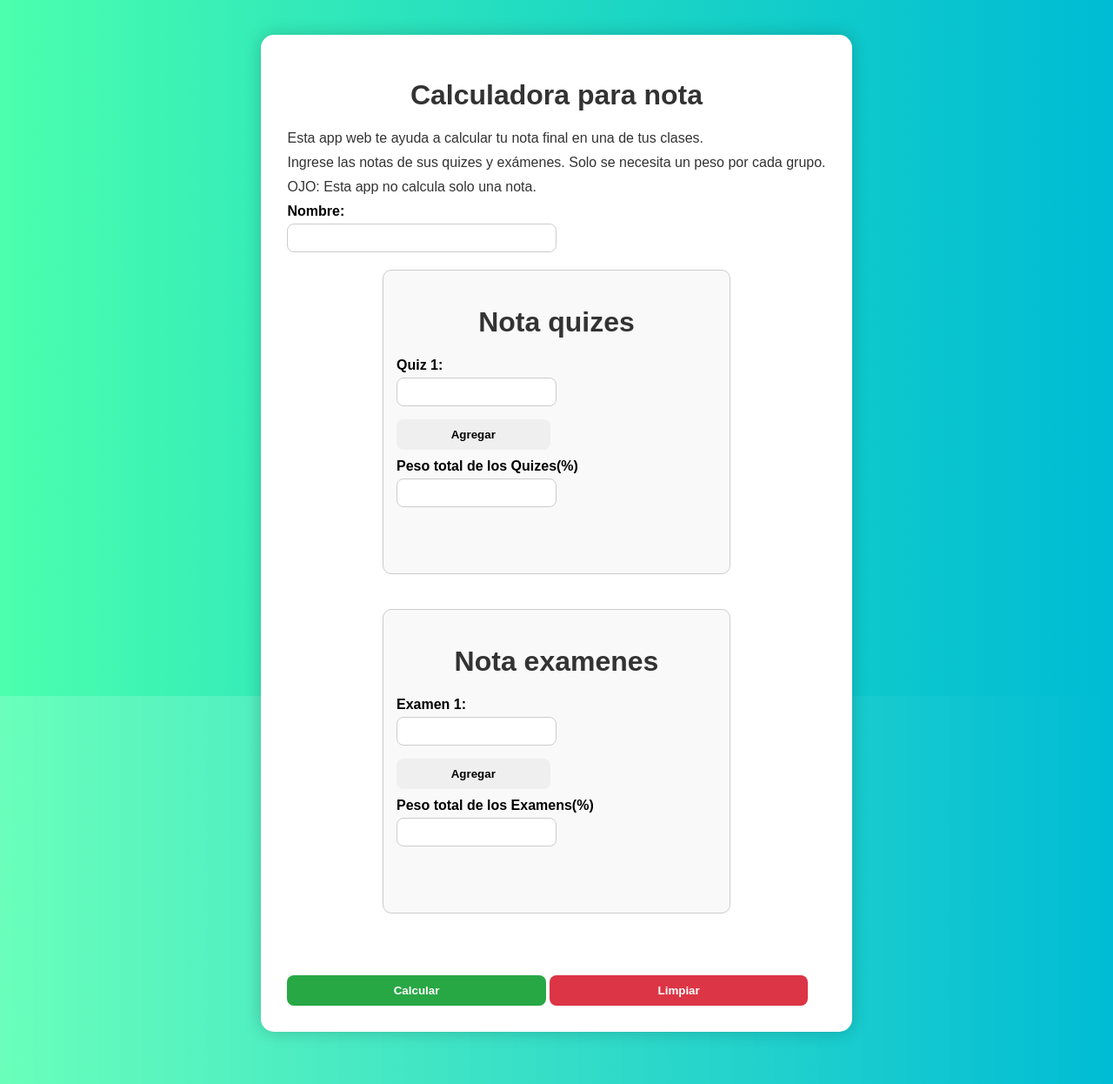
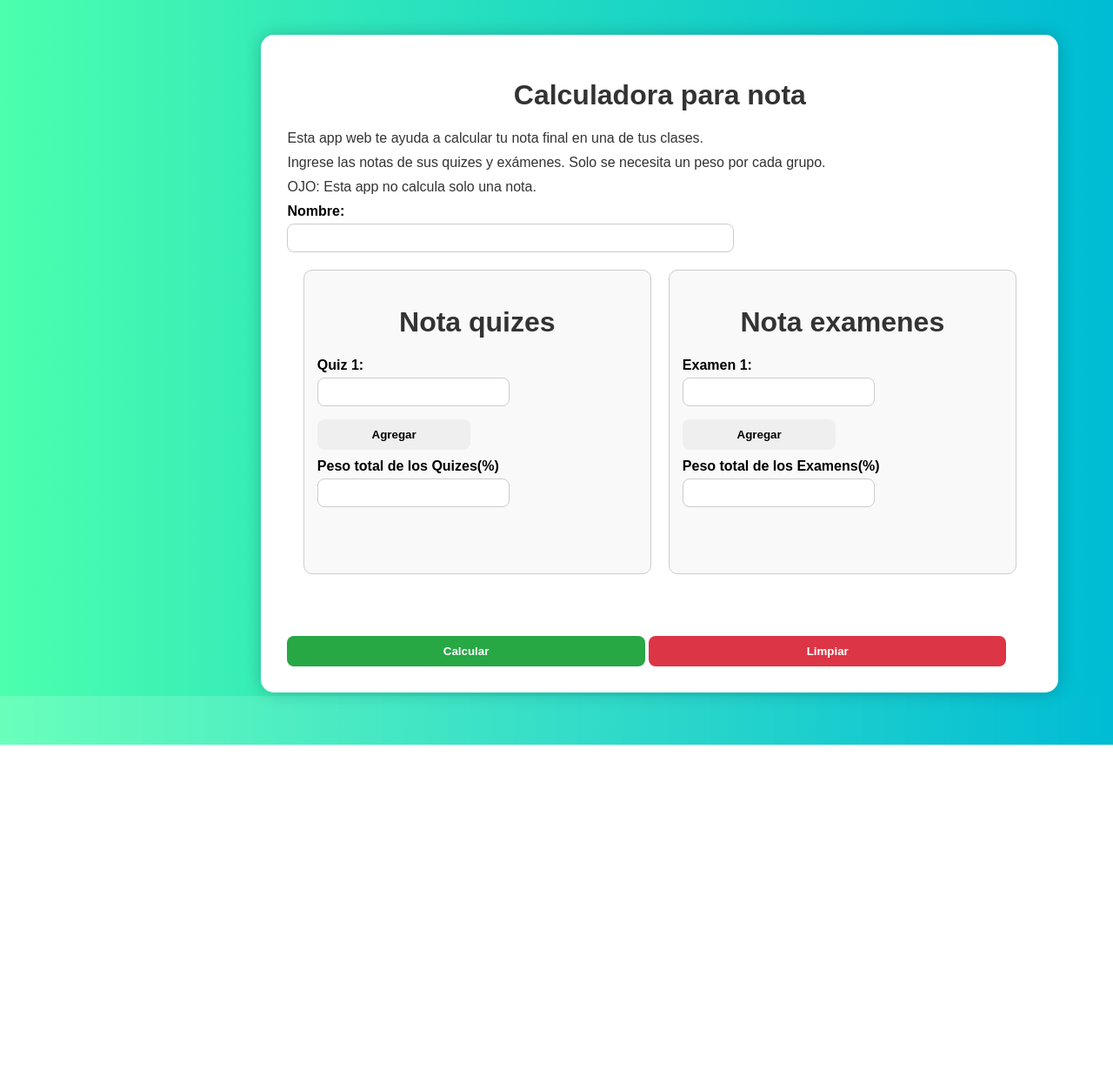
Before and after one commit to Eldomi05/web, a Flask app: page / in a window 1280 px wide. Shown: the whole page at 87% size. After the commit the page ends 856 px from the top, so only its background shows below. Run offline with Flask 3, Linux system fonts and the light colour scheme.

Commit message:
Agregar ancho

```diff
--- a/static/style.css
+++ b/static/style.css
@@ -25,7 +25,7 @@ body{
     padding: 30px;
     border-radius: 15px;
     box-shadow: 0 0 20px rgba(0, 0, 0, 0.2);
-    width: 100%;
+    width: 135%;
     max-width: 1000px;
     box-sizing: border-box;
 }
@@ -53,7 +53,7 @@ label{
 }
 input[type="number"],
 input[type="text"]{
-    width: 50%;
+    width: 60%;
     max-width: 100%;
     box-sizing: border-box;
     padding: 8px;
```
